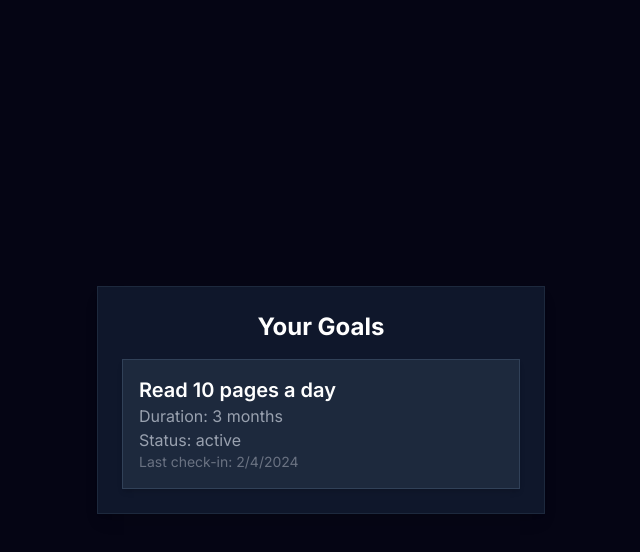
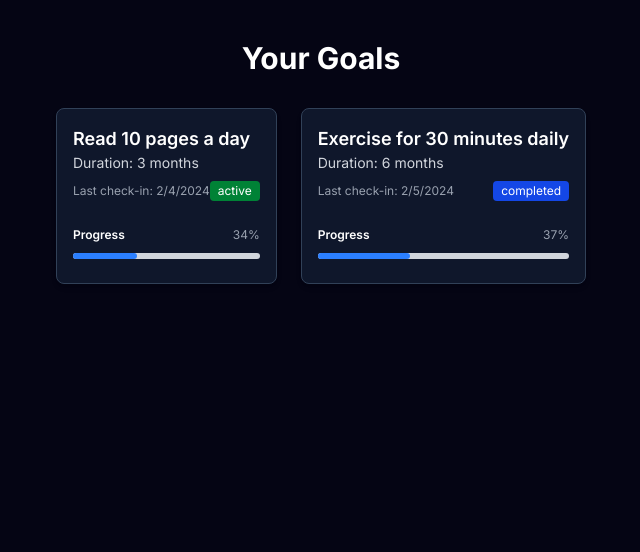
Before and after one commit to totester12/Accountability, a React (Vite) app: page /goals in a window 1280 px wide. Shown: the top 552 px of the page, without its empty margins (319-959 px from the left). Built offline with nearby package versions, Linux system fonts and the light colour scheme.

Commit message:
goal amendments
add goal cards and goals

```diff
--- a/src/GoalCard.jsx
+++ b/src/GoalCard.jsx
@@ -1,14 +1,67 @@
 const GoalCard = ({ goal }) => {
+    // Helper function to calculate the difference in days
+    const calculateDaysBetween = (startDate, endDate) => {
+      const msPerDay = 1000 * 60 * 60 * 24;
+      return Math.floor((endDate - startDate) / msPerDay);
+    };
+
+    const startDate = new Date(goal.startDate);
+    const currentDate = new Date();
+    const durationInDays = goal.duration * 30; // Assume each month is 30 days
+
+    // If there's no last check-in, assume it's the current date for progress calculation
+    const lastCheckInDate = goal.last_check_in ? new Date(goal.last_check_in) : currentDate;
+
+    // Calculate the elapsed time in days
+    const elapsedTimeInDays = calculateDaysBetween(startDate, lastCheckInDate);
+
+    // Calculate progress as percentage (between 0 and 100)
+    const progress = Math.min((elapsedTimeInDays / durationInDays) * 100, 100);
+
+    // Dark colors for the status
+    const statusColors = {
+      active: { bg: "bg-green-700", text: "text-white" },    // Dark Green
+      completed: { bg: "bg-blue-700", text: "text-white" },  // Dark Blue
+      failed: { bg: "bg-red-700", text: "text-white" },      // Dark Red
+    };
+
+    const statusClass = statusColors[goal.status] || { bg: "bg-gray-700", text: "text-white" }; // Default to dark gray
+
     return (
-      <div className="p-4 bg-slate-800 border border-slate-700 shadow-md">
-        <h3 className="text-xl font-semibold">{goal.title}</h3>
-        <p className="text-gray-400">Duration: {goal.duration} months</p>
-        <p className="text-gray-400">Status: {goal.status}</p>
-        <p className="text-gray-500 text-sm">
-          Last check-in: {new Date(goal.last_check_in).toLocaleDateString()}
-        </p>
+      <div onClick={()=>console.log(goal.id)}className="p-4 bg-slate-900 border border-slate-700 shadow-md rounded-lg hover:bg-slate-800 transition">
+        <h3 className="text-lg font-semibold text-white">{goal.title}</h3>
+        <p className="text-gray-300 text-sm">Duration: {goal.duration} months</p>
+
+        <div className="flex items-center justify-between text-xs text-gray-400 mt-2">
+          <span>
+            Last check-in: {goal.last_check_in ? new Date(goal.last_check_in).toLocaleDateString() : "No check-ins yet"}
+          </span>
+          <span className={`px-2 py-0.5 rounded ${statusClass.bg} ${statusClass.text}`}>{goal.status}</span>
+        </div>
+
+        {/* Progress Bar */}
+        <div className="mt-4">
+          <div className="relative pt-1">
+            <div className="flex mb-2 items-center justify-between">
+              <div>
+                <span className="font-semibold text-xs text-white">Progress</span>
+              </div>
+              <div>
+                <span className="text-xs text-gray-400">{Math.round(progress)}%</span>
+              </div>
+            </div>
+            <div className="flex mb-2">
+              <div className="w-full bg-gray-300 rounded-full h-1.5">
+                <div
+                  className="bg-blue-500 h-1.5 rounded-full"
+                  style={{ width: `${progress}%` }}
+                ></div>
+              </div>
+            </div>
+          </div>
+        </div>
       </div>
     );
   };
 
-  export default GoalCard; // ✅ Make sure this line is present
+  export default GoalCard;
--- a/src/Goals.jsx
+++ b/src/Goals.jsx
@@ -2,29 +2,44 @@ import { useState } from "react";
 import GoalCard from "./GoalCard";
 
 const Goals = () => {
-  // Fake goal function
-  const getFakeGoal = () => {
-    return {
-      id: "1",
-      title: "Read 10 pages a day",
-      duration: 3,
-      last_check_in: "2024-02-04T08:30:00Z",
-      status: "active",
-    };
+  // Fake goal function returning two goals
+  const getFakeGoals = () => {
+    return [
+      {
+        id: "1",
+        title: "Read 10 pages a day",
+        duration: 3,
+        startDate: "2024-01-04T08:30:00Z",
+        last_check_in: "2024-02-04T08:30:00Z",
+        status: "active",
+      },
+      {
+        id: "2",
+        title: "Exercise for 30 minutes daily",
+        duration: 6,
+        startDate: "2023-12-01T08:30:00Z",
+        last_check_in: "2024-02-05T08:30:00Z",
+        status: "completed",
+      }
+    ];
   };
 
-  // Store the fake goal in state
-  const [goals] = useState([getFakeGoal()]);
+  // Store the fake goals in state
+  const [goals] = useState(getFakeGoals());
 
   return (
-    <div className="flex min-h-screen items-center justify-center text-white">
-      <div className="w-full max-w-md p-6 space-y-4 bg-slate-900 shadow-lg border border-slate-800">
-        <h2 className="text-2xl font-bold text-center">Your Goals</h2>
+    <div className="min-h-screen  text-white py-10 px-6 sm:px-8">
+      {/* Title Section */}
+      <h2 className="text-3xl font-bold text-center mb-8">Your Goals</h2>
 
+      {/* Goal Cards Section */}
+      <div className="flex flex-wrap justify-center gap-6">
         {goals.length > 0 ? (
-          goals.map((goal) => <GoalCard key={goal.id} goal={goal} />)
+          goals.map((goal) => (
+            <GoalCard key={goal.id} goal={goal} />
+          ))
         ) : (
-          <p className="text-center text-gray-400">No goals yet.</p>
+          <p className="text-center text-gray-400 col-span-full">No goals yet.</p>
         )}
       </div>
     </div>
```
